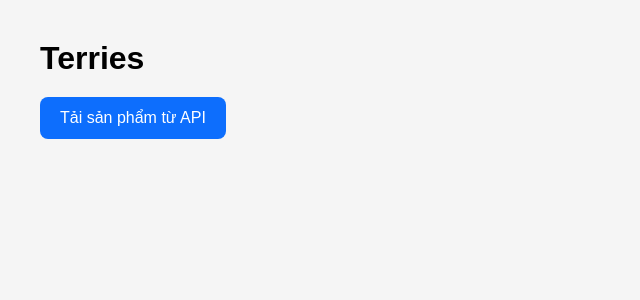
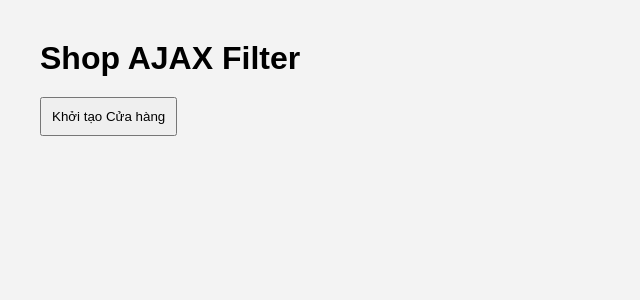
Before and after one commit to minhhoang2505/hung-intern, a PHP site: page / in a window 1280 px wide. Shown: the top 300 px of the page, without its empty margins (0-640 px from the left). Run offline with PHP 8.4, Linux system fonts and the light colour scheme.

Commit message:
bai2-17/07

```diff
--- a/index.html
+++ b/index.html
@@ -4,22 +4,21 @@
     <meta charset="UTF-8">
     <meta name="viewport" content="width=device-width, initial-scale=1.0">
     <title>Terries</title>
-
     <link rel="stylesheet" href="./output.css">
 </head>
 <body>
 
-    <h1>Terries</h1>
+<h1>Shop AJAX Filter</h1>
 
-    <button id="loadProducts">
-        Tải sản phẩm từ API
-    </button>
+<button id="initStore">Khởi tạo Cửa hàng</button>
 
-    <div id="status"></div>
+<div id="loadingStatus"></div>
 
-    <div id="storeGrid"></div>
+<div id="categoryFilter"></div>
 
-    <script src="./main.js"></script>
+<div id="productGrid"></div>
+
+<script src="./main.js"></script>
 
 </body>
 </html>
--- a/main.js
+++ b/main.js
@@ -1,60 +1,144 @@
-const btn = document.getElementById("loadProducts");
-const storeGrid = document.getElementById("storeGrid");
-const status = document.getElementById("status");
+const initStore = document.getElementById("initStore");
+const loadingStatus = document.getElementById("loadingStatus");
+const categoryFilter = document.getElementById("categoryFilter");
+const productGrid = document.getElementById("productGrid");
 
-function truncateText(text, maxLength = 40) {
-    return text.length > maxLength
-        ? text.slice(0, maxLength) + "..."
+
+function truncateText(text, length = 35){
+    return text.length > length
+        ? text.slice(0, length) + "..."
         : text;
 }
 
-btn.addEventListener("click", async () => {
+function renderProducts(products){
 
-    status.textContent = "Đang tải dữ liệu...";
+    productGrid.textContent = "";
 
-    storeGrid.innerHTML = "";
+    const fragment = document.createDocumentFragment();
 
-    try {
+    products.forEach(product=>{
 
-        const response = await fetch("https://fakestoreapi.com/products?limit=5");
+        const card=document.createElement("div");
+        card.className="card";
 
-        if (!response.ok) {
-            throw new Error("Lỗi khi lấy dữ liệu.");
-        }
+        const img=document.createElement("img");
+        img.src=product.image;
+        img.alt=product.title;
 
-        const products = await response.json();
+        const title=document.createElement("div");
+        title.className="title";
+        title.textContent=truncateText(product.title);
 
-        status.textContent = "";
+        const price=document.createElement("div");
+        price.className="price";
+        price.textContent="$"+product.price;
 
-        products.forEach(product => {
+        card.appendChild(img);
+        card.appendChild(title);
+        card.appendChild(price);
 
-            const card = document.createElement("div");
-            card.className = "card";
+        fragment.appendChild(card);
 
-            const image = document.createElement("img");
-            image.src = product.image;
-            image.alt = product.title;
+    });
 
-            const title = document.createElement("div");
-            title.className = "title";
-            title.textContent = truncateText(product.title);
+    productGrid.appendChild(fragment);
 
-            const price = document.createElement("div");
-            price.className = "price";
-            price.textContent = `$${product.price}`;
+}
 
-            card.appendChild(image);
-            card.appendChild(title);
-            card.appendChild(price);
 
-            storeGrid.appendChild(card);
-        });
+function renderCategories(categories){
 
-    } catch (error) {
+    categoryFilter.textContent="";
 
-        status.textContent = "Không thể tải dữ liệu. Vui lòng thử lại!";
+    const fragment=document.createDocumentFragment();
+
+    categories.forEach(category=>{
+
+        const btn=document.createElement("button");
+        btn.textContent=category;
+        btn.dataset.category=category;
+
+        fragment.appendChild(btn);
+
+    });
+
+    categoryFilter.appendChild(fragment);
+
+}
+
+
+initStore.addEventListener("click",async()=>{
+
+    initStore.disabled=true;
+
+    loadingStatus.textContent="Đang khởi tạo cửa hàng...";
+
+    try{
+
+        const [categoryRes,productRes]=await Promise.all([
+            fetch("https://fakestoreapi.com/products/categories"),
+            fetch("https://fakestoreapi.com/products?limit=8")
+        ]);
+
+        const categories=await categoryRes.json();
+        const products=await productRes.json();
+
+        renderCategories(categories);
+
+        renderProducts(products);
+
+    }
+    catch(error){
+
+        loadingStatus.textContent="Không thể tải dữ liệu.";
+
         console.error(error);
+
+    }
+    finally{
+
+        loadingStatus.textContent="";
+
+        initStore.disabled=false;
 
     }
 
 });
+
+
+
+categoryFilter.addEventListener("click",async(e)=>{
+
+    if(e.target.tagName!=="BUTTON") return;
+
+    const category=e.target.dataset.category;
+
+    loadingStatus.textContent="Đang tải danh mục...";
+
+    productGrid.classList.add("loading");
+
+    try{
+
+        const response=await fetch(`https://fakestoreapi.com/products/category/${category}`);
+
+        const products=await response.json();
+
+        renderProducts(products);
+
+    }
+    catch(error){
+
+        loadingStatus.textContent="Không tải được danh mục.";
+
+        console.error(error);
+
+    }
+    finally{
+
+        loadingStatus.textContent="";
+
+        productGrid.classList.remove("loading");
+
+    }
+
+});
--- a/output.css
+++ b/output.css
@@ -1,70 +1,82 @@
-* {
-    margin: 0;
-    padding: 0;
-    box-sizing: border-box;
-    font-family: Arial, Helvetica, sans-serif;
+*{
+    margin:0;
+    padding:0;
+    box-sizing:border-box;
+    font-family:Arial, Helvetica, sans-serif;
+}
+h1{
+    margin-bottom:20px;
+}
+button{
+    padding: 10px;
+    gap: 10px;
 }
 
-body {
-    background: #f5f5f5;
-    padding: 40px;
+body{
+    padding:40px;
+    background:#f3f3f3;
 }
 
-h1 {
-    margin-bottom: 20px;
+#loadingStatus{
+    margin:20px 0;
+    font-weight:bold;
+    color:#e67e22;
 }
 
-#loadProducts {
-    padding: 12px 20px;
-    background: #0d6efd;
-    color: white;
-    border: none;
-    border-radius: 8px;
-    cursor: pointer;
-    margin-bottom: 20px;
-    font-size: 16px;
+#categoryFilter{
+    display:flex;
+    flex-wrap:wrap;
+    gap:10px;
+    margin-bottom:25px;
 }
 
-#loadProducts:hover {
-    background: #0b5ed7;
+#categoryFilter button{
+    padding:10px 16px;
+    border:none;
+    border-radius:8px;
+    background:#0d6efd;
+    color:white;
+    cursor:pointer;
 }
 
-#status {
-    margin-bottom: 20px;
-    font-size: 18px;
-    color: #555;
+#categoryFilter button:hover{
+    background:#084298;
 }
 
-#storeGrid {
-    display: grid;
-    grid-template-columns: repeat(auto-fit, minmax(220px, 1fr));
-    gap: 20px;
+#productGrid{
+    display:grid;
+    grid-template-columns:repeat(auto-fit,minmax(220px,1fr));
+    gap:20px;
 }
 
-.card {
-    background: white;
-    padding: 15px;
-    border-radius: 10px;
-    box-shadow: 0 2px 8px rgba(0,0,0,.15);
-    text-align: center;
+.card{
+    background:white;
+    padding:15px;
+    border-radius:10px;
+    box-shadow:0 2px 8px rgba(0,0,0,.15);
+    text-align:center;
 }
 
-.card img {
-    width: 150px;
-    height: 150px;
-    object-fit: contain;
-    margin-bottom: 15px;
+.card img{
+    width:150px;
+    height:150px;
+    object-fit:contain;
+    margin-bottom:10px;
 }
 
-.title {
-    font-size: 16px;
-    font-weight: bold;
-    margin-bottom: 10px;
-    min-height: 45px;
+.title{
+    font-weight:bold;
+    margin-bottom:10px;
+    min-height:45px;
 }
 
-.price {
-    color: red;
-    font-size: 20px;
-    font-weight: bold;
+.price{
+    color:red;
+    font-size:20px;
+    font-weight:bold;
 }
+
+.loading{
+    opacity:.4;
+    pointer-events:none;
+}
```
